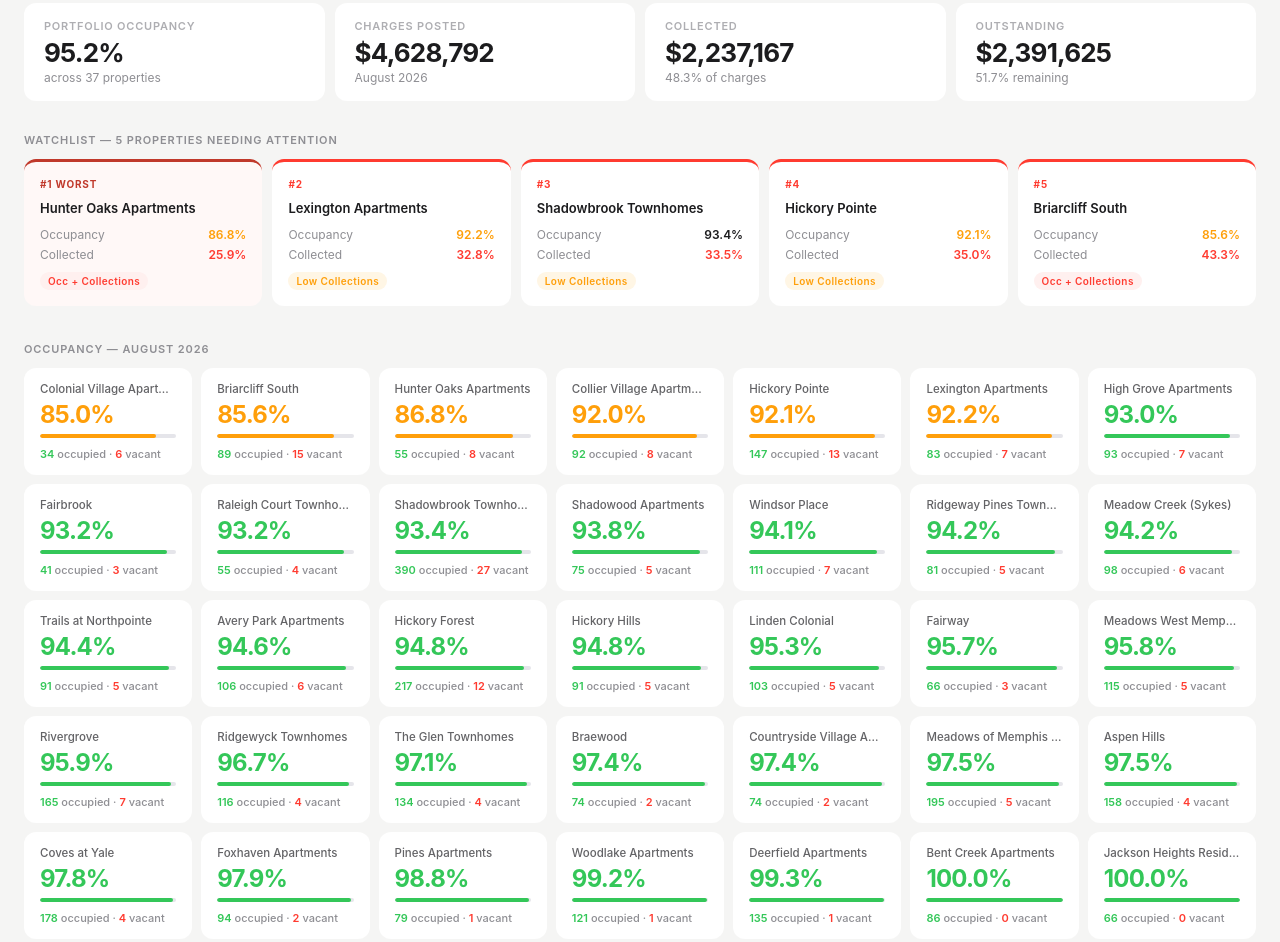
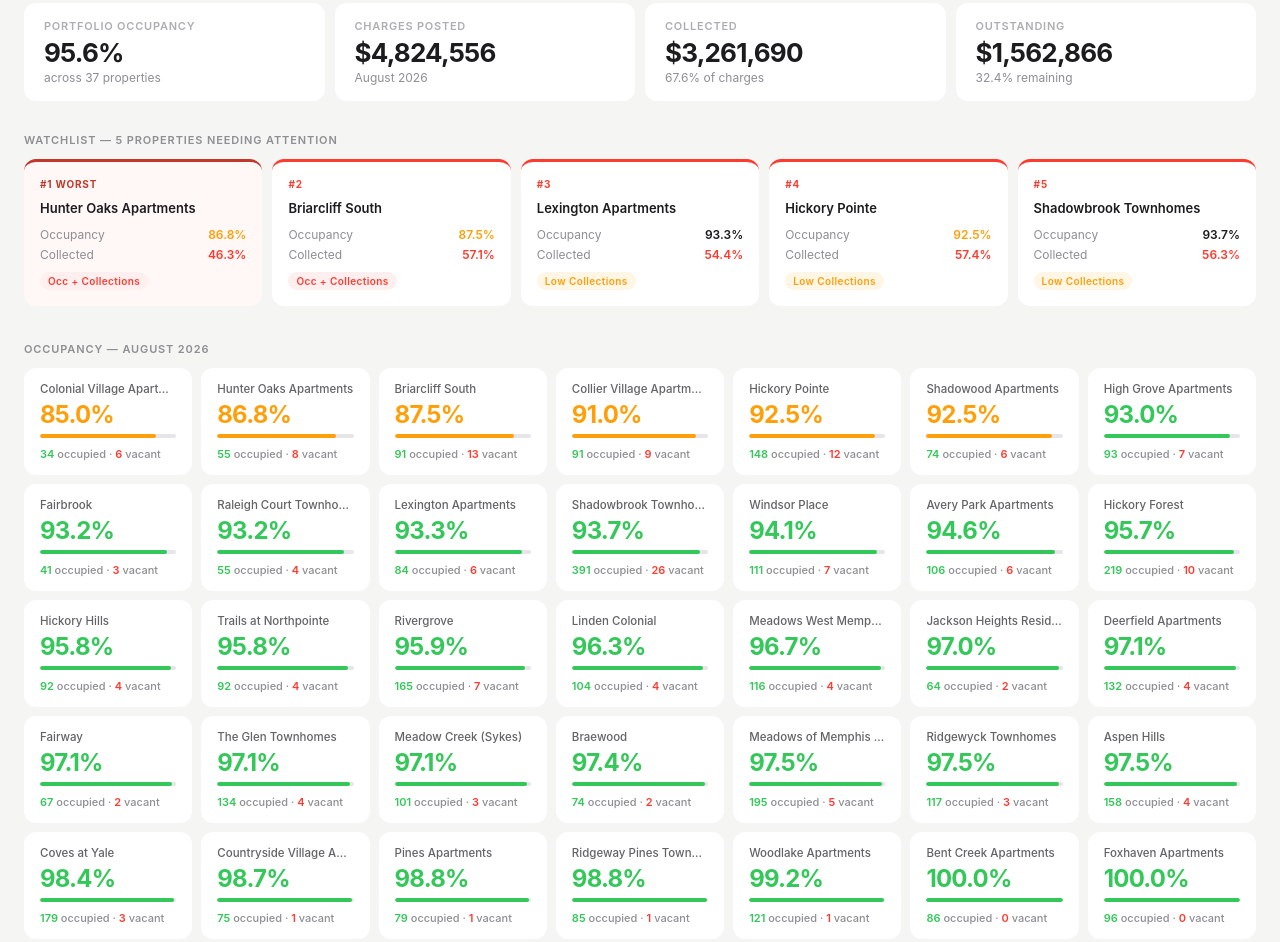
Before and after one commit to parkercgms/cgmsdashboard, a plain HTML site: page index.html in a window 1280 px wide. Shown: the part 93-1035 px from the top of the page. Drawn offline with Linux system fonts and the light colour scheme.

Commit message:
Update dashboard - August 09, 2026

```diff
--- a/index.html
+++ b/index.html
@@ -263,89 +263,89 @@ body {
 if (window.__dashboardRendered) throw 'already rendered';
 window.__dashboardRendered = true;
 // ── OCCUPANCY DATA (August 2026 Ending Occupancy) ──────────────────
-// Source: 20260805_Daily Occupancy Dashboard.csv, week of 08/03/2026-08/09/2026 Ending Occupancy
+// Source: 20260809_Daily Occupancy Dashboard.csv, week of 08/03/2026-08/09/2026 Ending Occupancy
 const occupancy = [
   { name: "Aspen Hills", occ: 0.9753, total: 162 },
   { name: "Avery Park Apartments", occ: 0.9462, total: 112 },
-  { name: "Bent Creek Apartments", occ: 1.0, total: 86 },
+  { name: "Bent Creek Apartments", occ: 1.0000, total: 86 },
   { name: "Braewood", occ: 0.9737, total: 76 },
-  { name: "Briarcliff South", occ: 0.8558, total: 104 },
-  { name: "Collier Village Apartments", occ: 0.92, total: 100 },
-  { name: "Colonial Village Apartments", occ: 0.85, total: 40 },
-  { name: "Countryside Village Apartments", occ: 0.9737, total: 76 },
-  { name: "Coves at Yale", occ: 0.978, total: 182 },
-  { name: "Deerfield Apartments", occ: 0.9926, total: 136 },
+  { name: "Briarcliff South", occ: 0.8750, total: 104 },
+  { name: "Collier Village Apartments", occ: 0.9100, total: 100 },
+  { name: "Colonial Village Apartments", occ: 0.8500, total: 40 },
+  { name: "Countryside Village Apartments", occ: 0.9868, total: 76 },
+  { name: "Coves at Yale", occ: 0.9835, total: 182 },
+  { name: "Deerfield Apartments", occ: 0.9706, total: 136 },
   { name: "Fairbrook", occ: 0.9318, total: 44 },
-  { name: "Fairway", occ: 0.9565, total: 69 },
-  { name: "Foxhaven Apartments", occ: 0.9792, total: 96 },
-  { name: "Hickory Forest", occ: 0.9478, total: 229 },
-  { name: "Hickory Hills", occ: 0.9479, total: 96 },
-  { name: "Hickory Pointe", occ: 0.9208, total: 160 },
-  { name: "High Grove Apartments", occ: 0.93, total: 100 },
+  { name: "Fairway", occ: 0.9710, total: 69 },
+  { name: "Foxhaven Apartments", occ: 1.0000, total: 96 },
+  { name: "Hickory Forest", occ: 0.9565, total: 229 },
+  { name: "Hickory Hills", occ: 0.9583, total: 96 },
+  { name: "Hickory Pointe", occ: 0.9250, total: 160 },
+  { name: "High Grove Apartments", occ: 0.9300, total: 100 },
   { name: "Hunter Oaks Apartments", occ: 0.8684, total: 63 },
-  { name: "Jackson Heights Residential", occ: 1.0, total: 66 },
-  { name: "Lexington Apartments", occ: 0.9222, total: 90 },
-  { name: "Linden Colonial", occ: 0.9533, total: 108 },
-  { name: "Meadow Creek (Sykes)", occ: 0.9423, total: 104 },
-  { name: "Meadows of Memphis Apartments", occ: 0.975, total: 200 },
-  { name: "Meadows West Memphis", occ: 0.9583, total: 120 },
+  { name: "Jackson Heights Residential", occ: 0.9697, total: 66 },
+  { name: "Lexington Apartments", occ: 0.9333, total: 90 },
+  { name: "Linden Colonial", occ: 0.9626, total: 108 },
+  { name: "Meadow Creek (Sykes)", occ: 0.9712, total: 104 },
+  { name: "Meadows West Memphis", occ: 0.9667, total: 120 },
+  { name: "Meadows of Memphis Apartments", occ: 0.9750, total: 200 },
   { name: "Pines Apartments", occ: 0.9875, total: 80 },
   { name: "Raleigh Court Townhomes", occ: 0.9322, total: 59 },
-  { name: "Ridgeway Pines Townhomes", occ: 0.9419, total: 86 },
-  { name: "Ridgewyck Townhomes", occ: 0.9667, total: 120 },
+  { name: "Ridgeway Pines Townhomes", occ: 0.9884, total: 86 },
+  { name: "Ridgewyck Townhomes", occ: 0.9750, total: 120 },
   { name: "Rivergrove", occ: 0.9591, total: 172 },
-  { name: "Shadowbrook Townhomes", occ: 0.9344, total: 417 },
-  { name: "Shadowood Apartments", occ: 0.9375, total: 80 },
-  { name: "The Glen Townhomes", occ: 0.971, total: 138 },
-  { name: "Trails at Northpointe", occ: 0.9444, total: 96 },
-  { name: "Village of Sycamore Ridge", occ: 1.0, total: 114 },
-  { name: "Willow Glen", occ: 1.0, total: 24 },
+  { name: "Shadowbrook Townhomes", occ: 0.9372, total: 417 },
+  { name: "Shadowood Apartments", occ: 0.9250, total: 80 },
+  { name: "The Glen Townhomes", occ: 0.9710, total: 138 },
+  { name: "Trails at Northpointe", occ: 0.9583, total: 96 },
+  { name: "Village of Sycamore Ridge", occ: 1.0000, total: 114 },
+  { name: "Willow Glen", occ: 1.0000, total: 24 },
   { name: "Windsor Place", occ: 0.9407, total: 118 },
   { name: "Woodlake Apartments", occ: 0.9918, total: 122 },
 ];
 // ── DELINQUENCY DATA (August 2026) ─────────────────────
-// Source: 20260805_Daily Delinquency Dashboard.csv
+// Source: 20260809_Daily Delinquency Dashboard.csv
 // charged = Current Year - Total Charges
 // collected = Current Year - Collections
 // pct = Current Year - % Collected
 const delinquency = [
-  { name: "Aspen Hills", charged: 255228.96, collected: 169149.47, pct: 0.726 },
-  { name: "Avery Park Apartments", charged: 204726.75, collected: 73262.89, pct: 0.3606 },
-  { name: "Bent Creek Apartments", charged: 75000.40, collected: 25722.77, pct: 0.3434 },
-  { name: "Braewood", charged: 114163.63, collected: 92204.99, pct: 0.8389 },
-  { name: "Briarcliff South", charged: 75099.05, collected: 31899.99, pct: 0.4328 },
-  { name: "Collier Village Apartments", charged: 116056.70, collected: 75097.59, pct: 0.6471 },
-  { name: "Colonial Village Apartments", charged: 34271.40, collected: 18206.96, pct: 0.5317 },
-  { name: "Countryside Village Apartments", charged: 84928.00, collected: 40818.00, pct: 0.4831 },
-  { name: "Coves at Yale", charged: 227610.95, collected: 87608.85, pct: 0.57 },
-  { name: "Deerfield Apartments", charged: 139862.89, collected: 62182.87, pct: 0.4544 },
-  { name: "Fairbrook", charged: 57216.80, collected: 44948.71, pct: 0.8074 },
-  { name: "Fairway", charged: 60446.20, collected: 25874.86, pct: 0.4356 },
-  { name: "Foxhaven Apartments", charged: 103198.20, collected: 50992.58, pct: 0.4942 },
-  { name: "Hickory Forest", charged: 250146.10, collected: 107393.49, pct: 0.432 },
-  { name: "Hickory Hills", charged: 83230.20, collected: 40964.78, pct: 0.502 },
-  { name: "Hickory Pointe", charged: 214247.34, collected: 73889.14, pct: 0.3496 },
-  { name: "High Grove Apartments", charged: 115134.45, collected: 70821.20, pct: 0.6349 },
-  { name: "Hunter Oaks Apartments", charged: 65396.25, collected: 16601.05, pct: 0.2595 },
-  { name: "Jackson Heights Residential", charged: 75601.20, collected: 23648.00, pct: 0.3128 },
-  { name: "Lexington Apartments", charged: 75611.90, collected: 24126.84, pct: 0.328 },
-  { name: "Linden Colonial", charged: 158747.57, collected: 116264.54, pct: 0.7747 },
-  { name: "Meadow Creek (Sykes)", charged: 86370.50, collected: 34637.33, pct: 0.405 },
-  { name: "Meadows of Memphis Apartments", charged: 229088.50, collected: 115258.97, pct: 0.5035 },
-  { name: "Meadows West Memphis", charged: 112046.60, collected: 55342.08, pct: 0.4961 },
-  { name: "Pines Apartments", charged: 80885.84, collected: 49507.42, pct: 0.6362 },
-  { name: "Raleigh Court Townhomes", charged: 60839.70, collected: 22112.90, pct: 0.3635 },
-  { name: "Ridgeway Pines Townhomes", charged: 101803.75, collected: 55290.62, pct: 0.6271 },
-  { name: "Ridgewyck Townhomes", charged: 134259.65, collected: 70249.85, pct: 0.5313 },
-  { name: "Rivergrove", charged: 166397.50, collected: 62198.12, pct: 0.3764 },
-  { name: "Shadowbrook Townhomes", charged: 321418.85, collected: 106264.14, pct: 0.3352 },
-  { name: "Shadowood Apartments", charged: 90548.25, collected: 52091.95, pct: 0.5851 },
-  { name: "The Glen Townhomes", charged: 156500.25, collected: 71970.32, pct: 0.4645 },
-  { name: "Trails at Northpointe", charged: 143729.98, collected: 96019.19, pct: 0.6718 },
-  { name: "Village of Sycamore Ridge", charged: 134016.60, collected: 64262.80, pct: 0.4991 },
-  { name: "Willow Glen", charged: 34353.61, collected: 22874.07, pct: 0.6969 },
-  { name: "Windsor Place", charged: 91134.70, collected: 33637.93, pct: 0.3698 },
-  { name: "Woodlake Apartments", charged: 99472.90, collected: 53769.73, pct: 0.5405 },
+  { name: "Aspen Hills", charged: 260312.96, collected: 217414.94, pct: 0.9324 },
+  { name: "Avery Park Apartments", charged: 216149.75, collected: 122144.02, pct: 0.5728 },
+  { name: "Bent Creek Apartments", charged: 89553.40, collected: 50591.67, pct: 0.5798 },
+  { name: "Braewood", charged: 114603.63, collected: 106867.76, pct: 0.9693 },
+  { name: "Briarcliff South", charged: 79621.29, collected: 43998.12, pct: 0.5713 },
+  { name: "Collier Village Apartments", charged: 118275.70, collected: 95381.75, pct: 0.8167 },
+  { name: "Colonial Village Apartments", charged: 35405.40, collected: 25370.84, pct: 0.7213 },
+  { name: "Countryside Village Apartments", charged: 91073.00, collected: 61199.00, pct: 0.6915 },
+  { name: "Coves at Yale", charged: 233225.95, collected: 127010.27, pct: 0.7993 },
+  { name: "Deerfield Apartments", charged: 144580.89, collected: 90536.21, pct: 0.6408 },
+  { name: "Fairbrook", charged: 57436.80, collected: 55480.23, pct: 0.9976 },
+  { name: "Fairway", charged: 65031.20, collected: 41597.00, pct: 0.6614 },
+  { name: "Foxhaven Apartments", charged: 105496.20, collected: 76692.22, pct: 0.7270 },
+  { name: "Hickory Forest", charged: 260524.10, collected: 156951.34, pct: 0.6086 },
+  { name: "Hickory Hills", charged: 87585.20, collected: 60131.84, pct: 0.7083 },
+  { name: "Hickory Pointe", charged: 227910.97, collected: 127935.99, pct: 0.5739 },
+  { name: "High Grove Apartments", charged: 116844.45, collected: 90898.10, pct: 0.8026 },
+  { name: "Hunter Oaks Apartments", charged: 70955.25, collected: 31053.70, pct: 0.4629 },
+  { name: "Jackson Heights Residential", charged: 77327.20, collected: 44043.60, pct: 0.5703 },
+  { name: "Lexington Apartments", charged: 79650.90, collected: 42042.23, pct: 0.5438 },
+  { name: "Linden Colonial", charged: 159647.57, collected: 146043.70, pct: 0.9699 },
+  { name: "Meadow Creek (Sykes)", charged: 91010.50, collected: 56104.66, pct: 0.6235 },
+  { name: "Meadows West Memphis", charged: 119497.60, collected: 74670.09, pct: 0.6400 },
+  { name: "Meadows of Memphis Apartments", charged: 237102.50, collected: 167866.82, pct: 0.7095 },
+  { name: "Pines Apartments", charged: 83039.84, collected: 64869.27, pct: 0.8180 },
+  { name: "Raleigh Court Townhomes", charged: 63695.70, collected: 38674.42, pct: 0.6072 },
+  { name: "Ridgeway Pines Townhomes", charged: 105446.75, collected: 65397.29, pct: 0.7241 },
+  { name: "Ridgewyck Townhomes", charged: 140763.65, collected: 97503.50, pct: 0.7121 },
+  { name: "Rivergrove", charged: 176243.50, collected: 96357.99, pct: 0.5567 },
+  { name: "Shadowbrook Townhomes", charged: 341989.90, collected: 188276.38, pct: 0.5631 },
+  { name: "Shadowood Apartments", charged: 93013.25, collected: 72171.55, pct: 0.8123 },
+  { name: "The Glen Townhomes", charged: 160036.25, collected: 131066.83, pct: 0.8284 },
+  { name: "Trails at Northpointe", charged: 150512.78, collected: 122694.61, pct: 0.8339 },
+  { name: "Village of Sycamore Ridge", charged: 137901.60, collected: 100821.35, pct: 0.7647 },
+  { name: "Willow Glen", charged: 34653.61, collected: 30027.52, pct: 0.9460 },
+  { name: "Windsor Place", charged: 96418.70, collected: 58972.59, pct: 0.6209 },
+  { name: "Woodlake Apartments", charged: 102017.90, collected: 82830.21, pct: 0.8126 },
 ];
 // ── HELPERS ───────────────────────────────────────────────────────────────
 const pct = n => (n * 100).toFixed(1) + '%';
```
